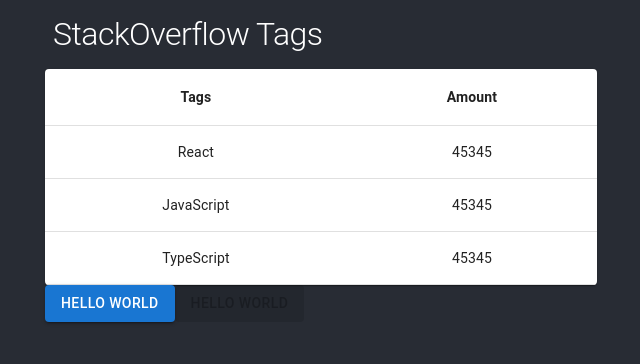
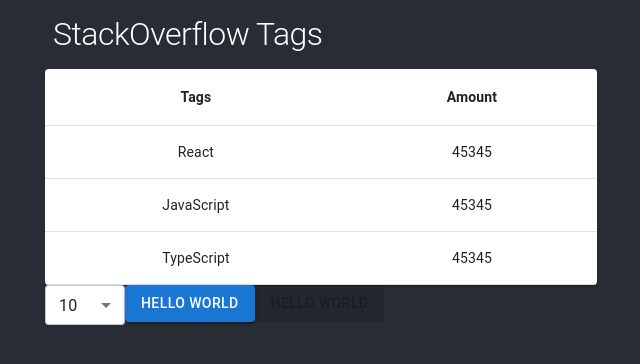
Before and after one commit to JayCodeGitHub/recruitment-task, a React (Create React App) app: page / in a window 1280 px wide. Shown: the top 364 px of the page, without its empty margins (319-959 px from the left). Built offline with nearby package versions, Linux system fonts and the light colour scheme.

Commit message:
Create Select component

```diff
--- a/src/App.tsx
+++ b/src/App.tsx
@@ -3,6 +3,7 @@
 import { Typography } from '@mui/material';
 import Button from './components/Button';
 import Table from './components/Table';
+import Select from './components/Select';
 
 function App() {
   return (
@@ -11,6 +12,7 @@
         StackOverflow Tags
       </Typography>
       <Table />
+      <Select />
       <Button>Hello World</Button>
       <Button disabled>Hello World</Button>
     </Container>
--- /dev/null
+++ b/src/components/Select/Select.tsx
@@ -0,0 +1,29 @@
+import React, { useState } from 'react';
+import { FormControl, MenuItem, Select as MuiSelect, SelectChangeEvent } from '@mui/material';
+
+const values = [10, 15, 20];
+
+function Select() {
+  const [value, setValue] = useState<number>(values[0]);
+
+  const handleChange = (event: SelectChangeEvent) => {
+    setValue(Number(event.target.value));
+  };
+  return (
+    <FormControl>
+      <MuiSelect
+        id="demo-simple-select"
+        value={value.toString()}
+        onChange={handleChange}
+        sx={{ backgroundColor: '#fff', fontSize: '1rem', height: '2.5rem', width: '5rem' }}>
+        {values.map((value) => (
+          <MenuItem key={value} value={value}>
+            {value}
+          </MenuItem>
+        ))}
+      </MuiSelect>
+    </FormControl>
+  );
+}
+
+export default Select;
--- /dev/null
+++ b/src/components/Select/index.ts
@@ -0,0 +1,3 @@
+import Select from './Select';
+
+export default Select;
```
Also changed, not shown: 1 other file (tests, documents, lock files or other folders).
